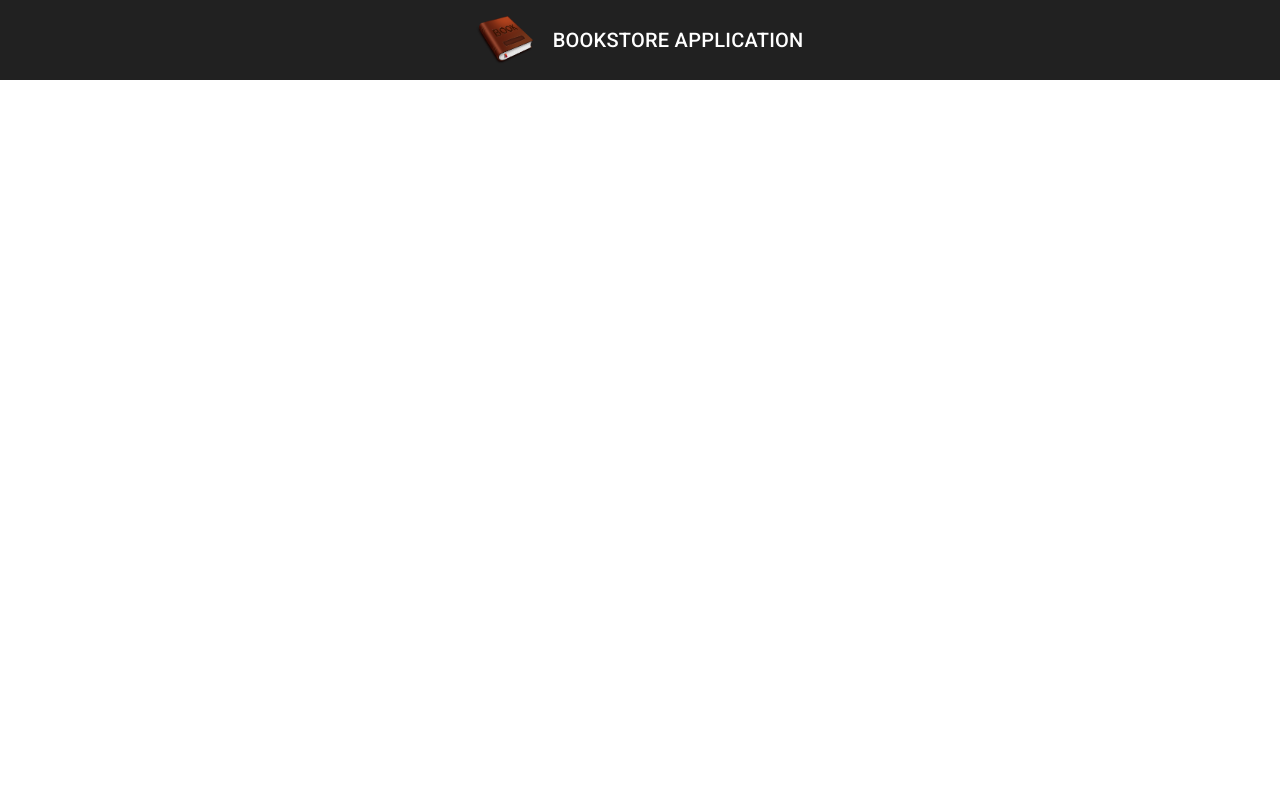
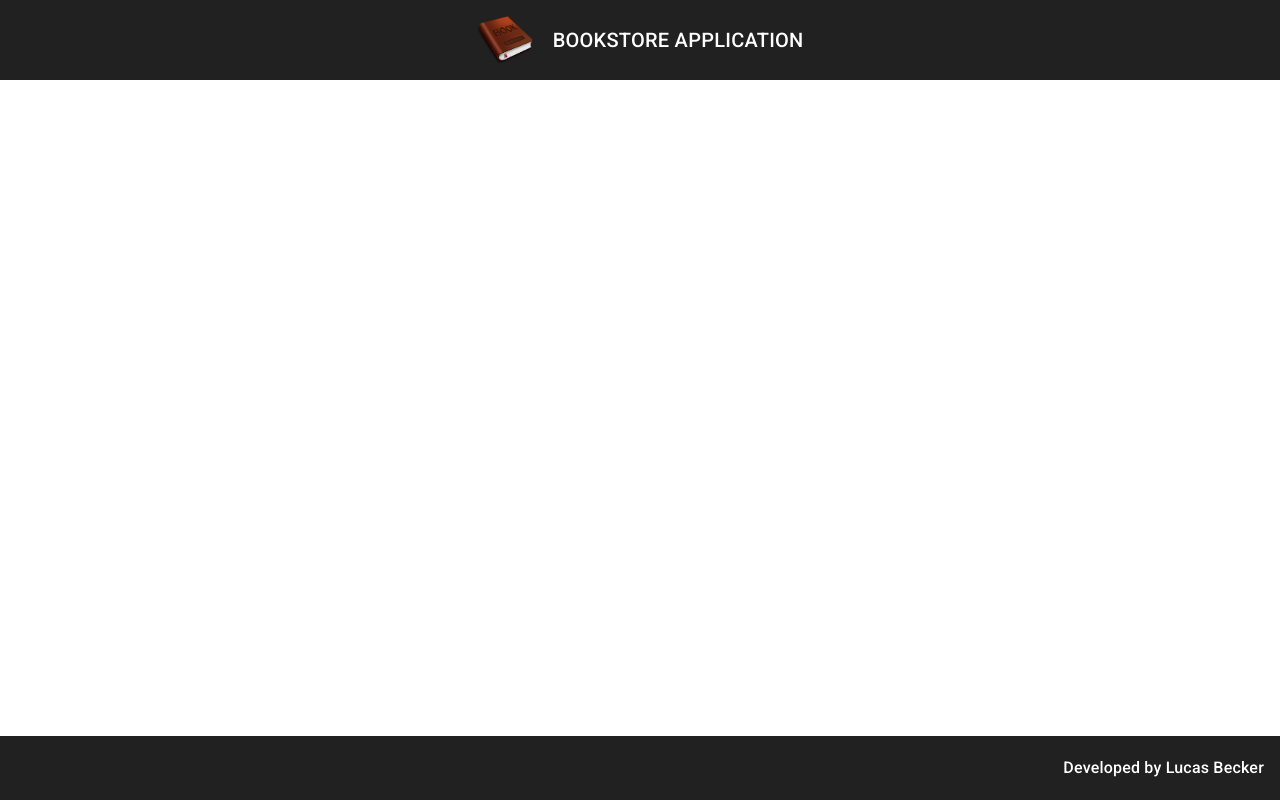
Before and after one commit to LucBecker/bookstore-front, an Angular app: page / in a window 1280 px wide. Built offline with nearby package versions, Linux system fonts and the light colour scheme.

Commit message:
implements footer

```diff
--- a/src/app/app.component.html
+++ b/src/app/app.component.html
@@ -1 +1,3 @@
+
 <app-header></app-header>
+<app-footer></app-footer>
--- a/src/app/app.module.ts
+++ b/src/app/app.module.ts
@@ -7,11 +7,13 @@
 import { HeaderComponent } from './components/template/header/header.component';
 
 import {MatToolbarModule} from '@angular/material/toolbar';
+import { FooterComponent } from './components/template/footer/footer.component';
 
 @NgModule({
   declarations: [
     AppComponent,
-    HeaderComponent
+    HeaderComponent,
+    FooterComponent
   ],
   imports: [
     BrowserModule,
--- /dev/null
+++ b/src/app/components/template/footer/footer.component.css
@@ -0,0 +1,6 @@
+.footer {
+    position: fixed;
+    bottom: 0;
+    justify-content: flex-end;
+    font-size: 1rem;
+}
--- /dev/null
+++ b/src/app/components/template/footer/footer.component.html
@@ -0,0 +1,5 @@
+<mat-toolbar class="footer">
+    <span>
+        Developed by Lucas Becker
+    </span>
+</mat-toolbar>
```
Also changed, not shown: src/app/components/template/footer/footer.component.ts (added, +10 -0 lines).
